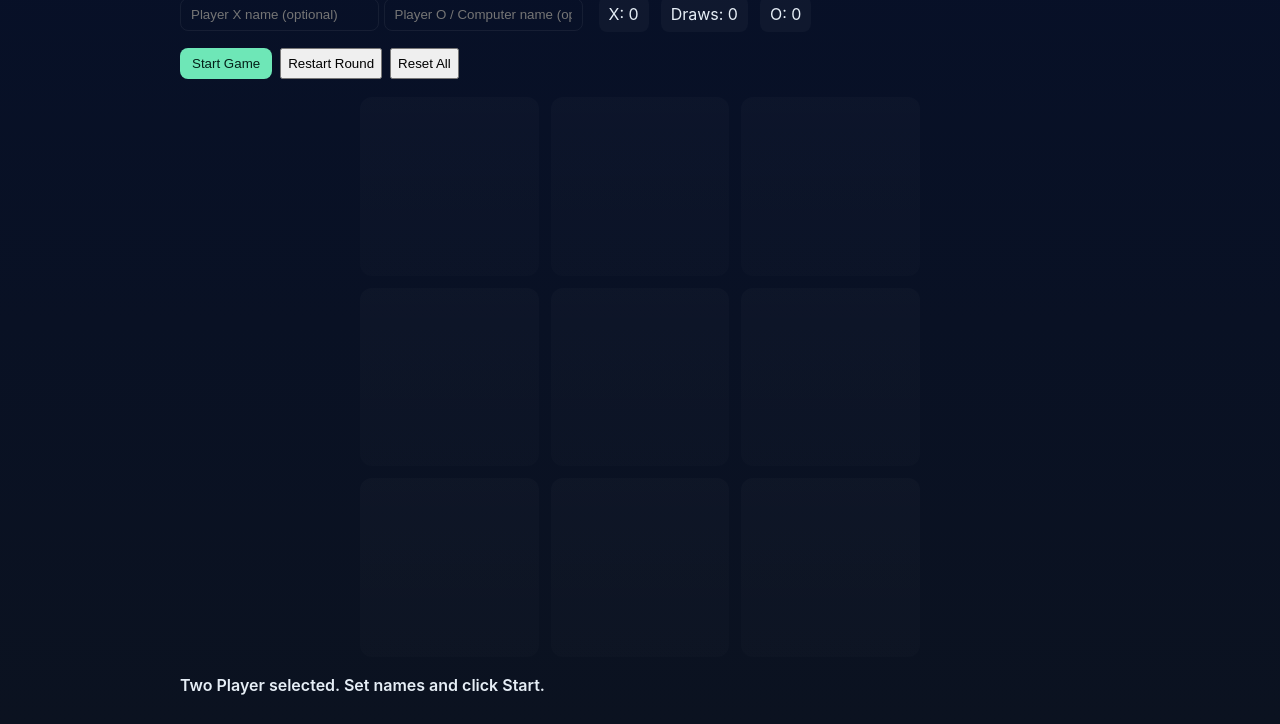
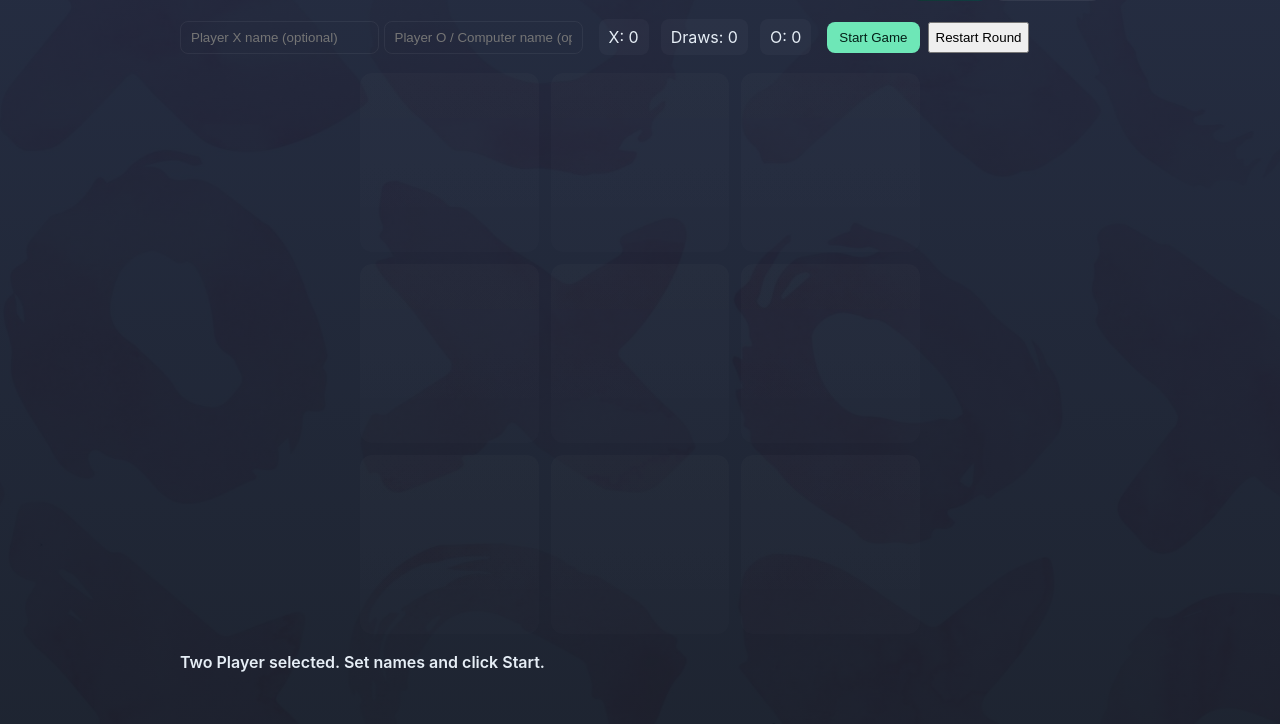
Before and after one commit to salihatali38-sys/Tic-Tac-Toe-Solo-or-Duo-, a plain HTML site: page index.html in a window 1280 px wide. Shown: the part 76-800 px from the top of the page. Drawn offline with Linux system fonts and the light colour scheme.

Commit message:
modified:   index.html 	new file:   materials/Xo.jpg 	new file:   materials/x.jpg 	modified:   script.js 	modified:   style.css

```diff
--- a/index.html
+++ b/index.html
@@ -3,13 +3,13 @@
 <head>
   <meta charset="utf-8" />
   <meta name="viewport" content="width=device-width,initial-scale=1" />
-  <title>Tic Tac Toe – Solo or Duo!</title>
+  <title>Tic Tac Toe</title>
   <link rel="stylesheet" href="style.css" />
 </head>
 <body>
   <main class="app">
     <header class="header">
-      <h1>Tic Tac Toe — Solo or Duo!</h1>
+      <h1>Tic Tac Toe for dummies 🤡</h1>
       <div class="mode-select">
         <button id="twoPlayerBtn" class="mode-btn">2 Player</button>
         <button id="singlePlayerBtn" class="mode-btn">Single Player</button>
@@ -29,7 +29,7 @@
       <div class="actions">
         <button id="startBtn" class="primary">Start Game</button>
         <button id="restartBtn">Restart Round</button>
-        <button id="resetBtn">Reset All</button>
+
       </div>
     </section>
 
--- a/script.js
+++ b/script.js
@@ -3,7 +3,6 @@
   const singleBtn = document.getElementById('singlePlayerBtn');
   const startBtn = document.getElementById('startBtn');
   const restartBtn = document.getElementById('restartBtn');
-  const resetBtn = document.getElementById('resetBtn');
   const msgEl = document.getElementById('message');
   const boardEl = document.getElementById('board');
   const cells = Array.from(document.querySelectorAll('.cell'));
@@ -19,10 +18,12 @@
     [0,4,8],[2,4,6]
   ];
 
+
+  //before the game starts or ends
   let board = Array(9).fill('');
   let current = 'X';
   let playing = false;
-  let gameMode = null; // 'single' or 'two'
+  let gameMode = null; //current game mode
   let scores = {X:0,O:0,draw:0};
 
   function setMode(mode){
@@ -41,7 +42,7 @@
   }
 
   function restartRound(){ startGame(); }
-  function resetAll(){ scores={X:0,O:0,draw:0}; updateScores(); startGame(); }
+
 
   function updateScores(){ scoreXEl.textContent = scores.X; scoreOEl.textContent = scores.O; scoreDrawEl.textContent = scores.draw; }
 
@@ -122,9 +123,13 @@
   // Wire events
   twoBtn.addEventListener('click', ()=>setMode('two'));
   singleBtn.addEventListener('click', ()=>setMode('single'));
-  startBtn.addEventListener('click', ()=>{ if(!gameMode) return msg('Choose a mode first.'); startGame(); updateScores(); });
+  startBtn.addEventListener('click', ()=>{
+  if(!gameMode) return msg('Choose a mode first.');
+  scores = {X:0, O:0, draw:0};
+  updateScores();
+  startGame();});
   restartBtn.addEventListener('click', ()=>restartRound());
-  resetBtn.addEventListener('click', ()=>resetAll());
+
   cells.forEach(c=>c.addEventListener('click', handleCellClick));
 
   // default
--- a/style.css
+++ b/style.css
@@ -8,8 +8,18 @@
 }
 *{box-sizing:border-box}
 html,body{height:100%}
-body{
-  margin:0; font-family:Inter,Segoe UI,Arial,sans-serif; background:linear-gradient(180deg,#071028 0%, #0b1220 100%); color:#e6eef6; display:flex; align-items:center; justify-content:center; padding:24px;
+body {
+  margin: 0;
+  font-family: Inter, Segoe UI, Arial, sans-serif;
+  /* REPLACE THE EXISTING background LINE WITH THESE 5 LINES: */
+  background:
+    linear-gradient(180deg, rgba(7, 16, 40, 0.88), rgba(11, 18, 32, 0.92)),
+    url('materials/X.jpg') center/cover no-repeat fixed;
+  color: #e6eef6;
+  display: flex;
+  align-items: center;
+  justify-content: center;
+  padding: 24px;
 }
 .app{width:100%; max-width:920px}
 .header{display:flex; align-items:center; justify-content:space-between; gap:12px}
```
Also changed, not shown: materials/Xo.jpg (added), materials/x.jpg (added).
